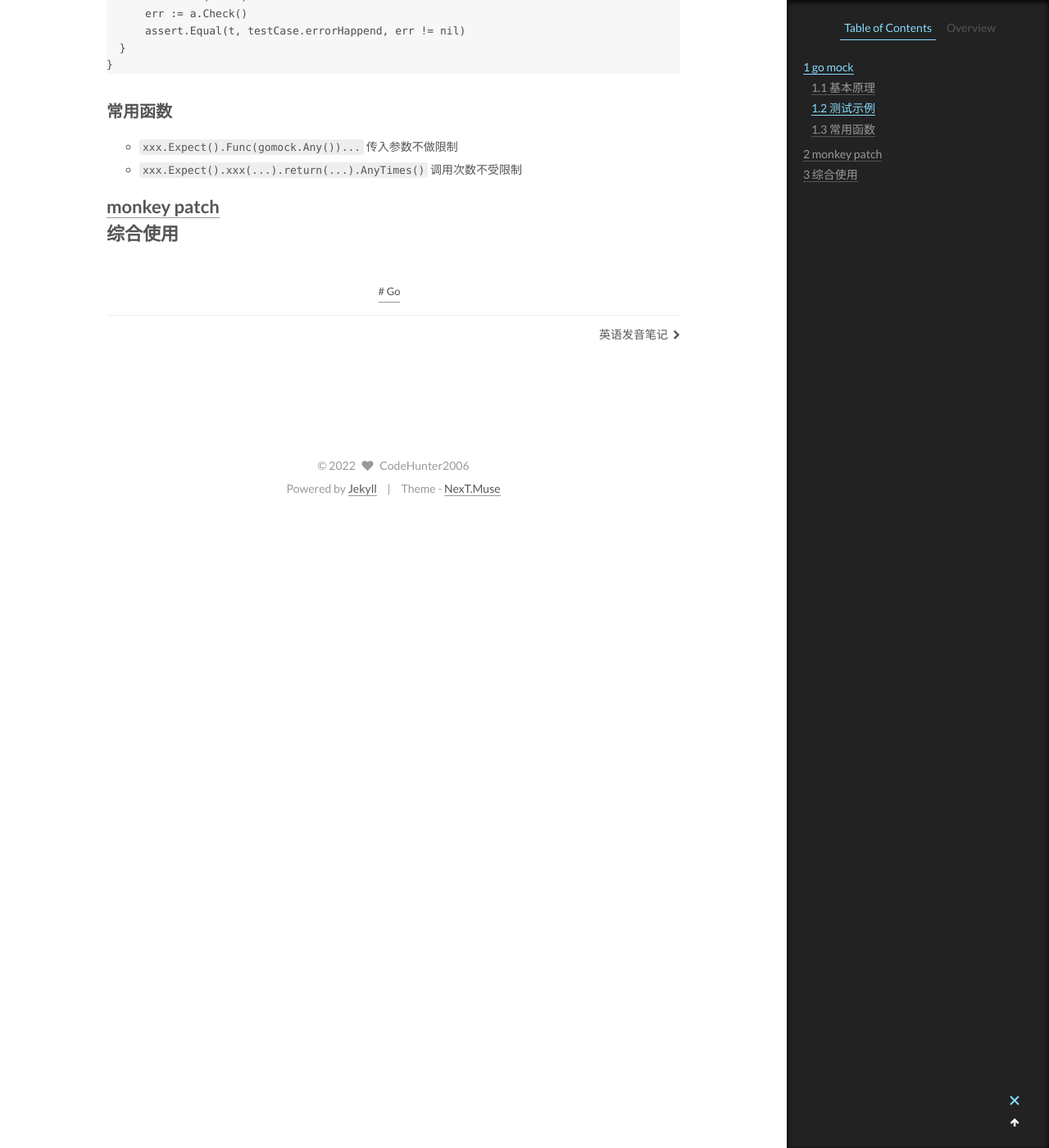
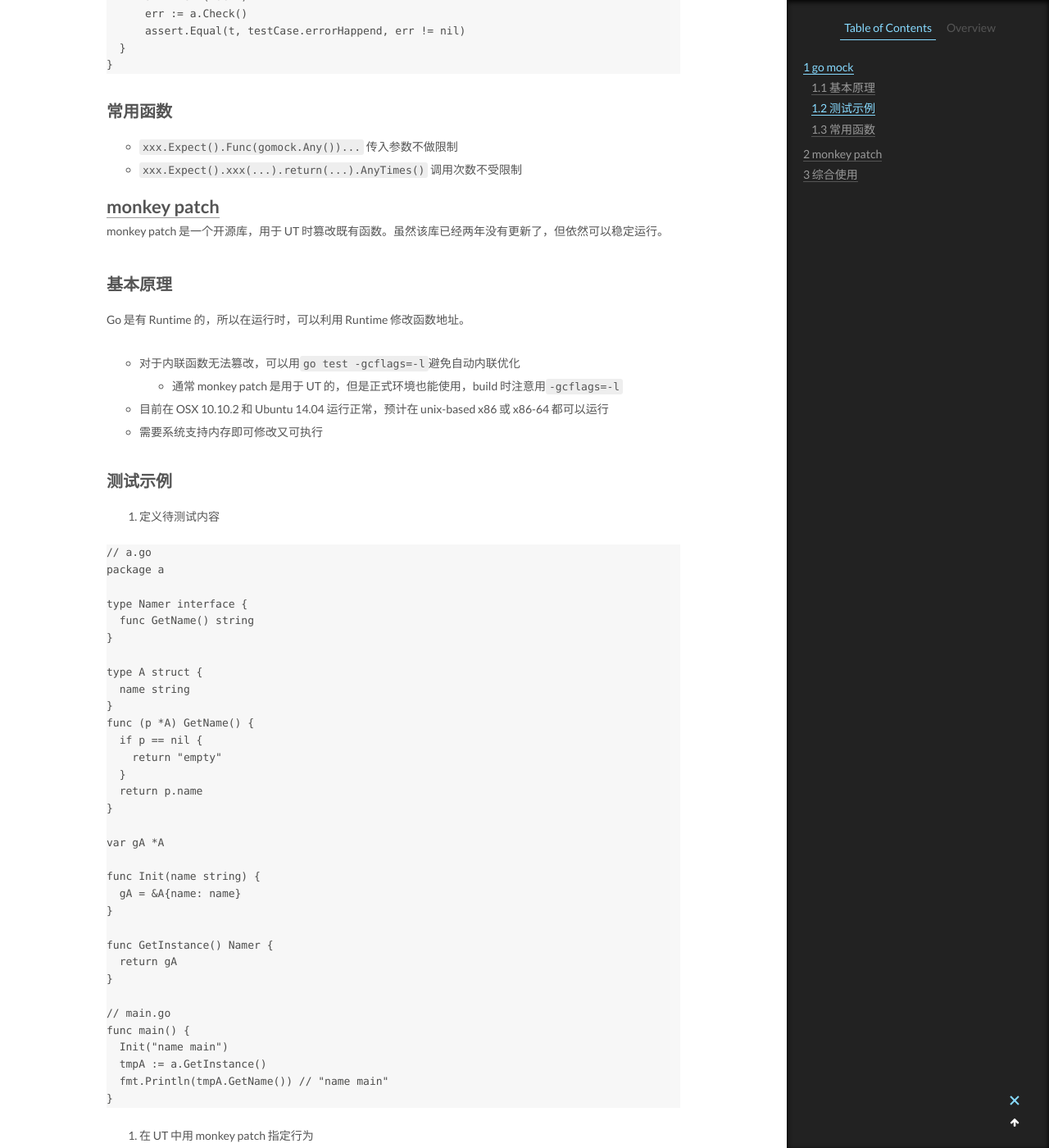
Before and after one commit to CodeHunter2006/CodeHunter2006.github.io, a Jekyll site: the page built from _posts/2022-04-11-Go_UT.md, in a window 1280 px wide and 1400 px high, scrolled down 2932 px. Shown: the whole window at 82% size. Built offline with Jekyll 4.4.1, drawn with Linux system fonts in a browser that asks for light colours; some of the changed text lies outside the part shown.

Commit message:
doc: add contents

````diff
--- a/_posts/2022-04-11-Go_UT.md
+++ b/_posts/2022-04-11-Go_UT.md
@@ -120,4 +120,110 @@ func TestACheck(t *testing.T) {
 
 # [monkey patch](https://github.com/bouk/monkey)
 
+monkey patch 是一个开源库，用于 UT 时篡改既有函数。虽然该库已经两年没有更新了，但依然可以稳定运行。
+
+## 基本原理
+
+Go 是有 Runtime 的，所以在运行时，可以利用 Runtime 修改函数地址。
+
+- 对于内联函数无法篡改，可以用`go test -gcflags=-l`避免自动内联优化
+  - 通常 monkey patch 是用于 UT 的，但是正式环境也能使用，build 时注意用`-gcflags=-l`
+- 目前在 OSX 10.10.2 和 Ubuntu 14.04 运行正常，预计在 unix-based x86 或 x86-64 都可以运行
+- 需要系统支持内存即可修改又可执行
+
+## 测试示例
+
+1. 定义待测试内容
+
+```Go
+// a.go
+package a
+
+type Namer interface {
+  func GetName() string
+}
+
+type A struct {
+  name string
+}
+func (p *A) GetName() {
+  if p == nil {
+    return "empty"
+  }
+  return p.name
+}
+
+var gA *A
+
+func Init(name string) {
+  gA = &A{name: name}
+}
+
+func GetInstance() Namer {
+  return gA
+}
+
+// main.go
+func main() {
+  Init("name main")
+  tmpA := a.GetInstance()
+  fmt.Println(tmpA.GetName()) // "name main"
+}
+```
+
+2. 在 UT 中用 monkey patch 指定行为
+
+```Go
+// 在测试时，可以直接指定返回结果
+
+type B struct {
+  Name string
+}
+func (p B) GetName() string {
+  return B.Name
+}
+
+func testA(t *testing.T) {
+  patch := monkey.Patch(a.GetInstance, func() Namer {
+    return B{Name: "testName"}
+  })
+  defer patch.Unpatch()
+
+  tmpA := a.GetInstance()
+  fmt.Println(tmpA.GetName()) // "testName"
+}
+```
+
+## 常见问题
+
+- 由于 Go 默认开启 inline 编译优化，所以有时会发生下面问题：
+
+  - 直接以`test xxx`运行失败，monkey patch 未生效
+  - 加 log `fmt.Printf("pos 1")` 后运行成功，去掉 log 就失效
+  - 以 debug 模式运行就生效
+  - 加 `-gcflags=-l` 就生效，但是有些时候还需要 inline 编译，不想由于 UT 影响原有代码
+
+- 问题原因：
+  比如上面`a.GetInstance`函数较简单，编译时会自动进行 inline 优化，生成的可执行程序缺少了函数调用过程，无法在 runtime 篡改。
+
+  - 当添加 log 时，由于 log 包含了反射，优化无法提高性能，自动跳过了优化
+  - debug 时，由于需要可执行程序和代码的一一对应关系，所以会自动关闭 inline 优化
+
+- 解决方案：
+  在 monkey patch 对应的函数上加上`//go:noinline`，就可以对这个函数避免优化。
+  通常需要 patch 的也是比较简单的单例函数，这样就可以尽量减少对原有代码的影响。
+
+## 常用函数
+
+- `patch := monkey.Patch(a.GetInstance, func() Namer {...})`
+  篡改指定全局函数
+
+- `patch := monkey.PatchInstanceMethod(reflect.TypeOf(B), "GetName", func(_ *B) string { return "" })`
+  篡改某个类的实例函数
+
+- 如果在篡改某函数后，想在篡改函数内部在执行原函数，可以先声明`var patch *monkey.PatchGuard`，
+  然后在内部执行`guard.Unpatch();defer guard.Restore()`来暂时关闭篡改动作
+
 # 综合使用
+
+go mock 和 monkey patch 可以综合使用，比如用 go mock 来 mock "Namer"，然后用 monkey patch 来替换 "a.GetInstance"。
````
